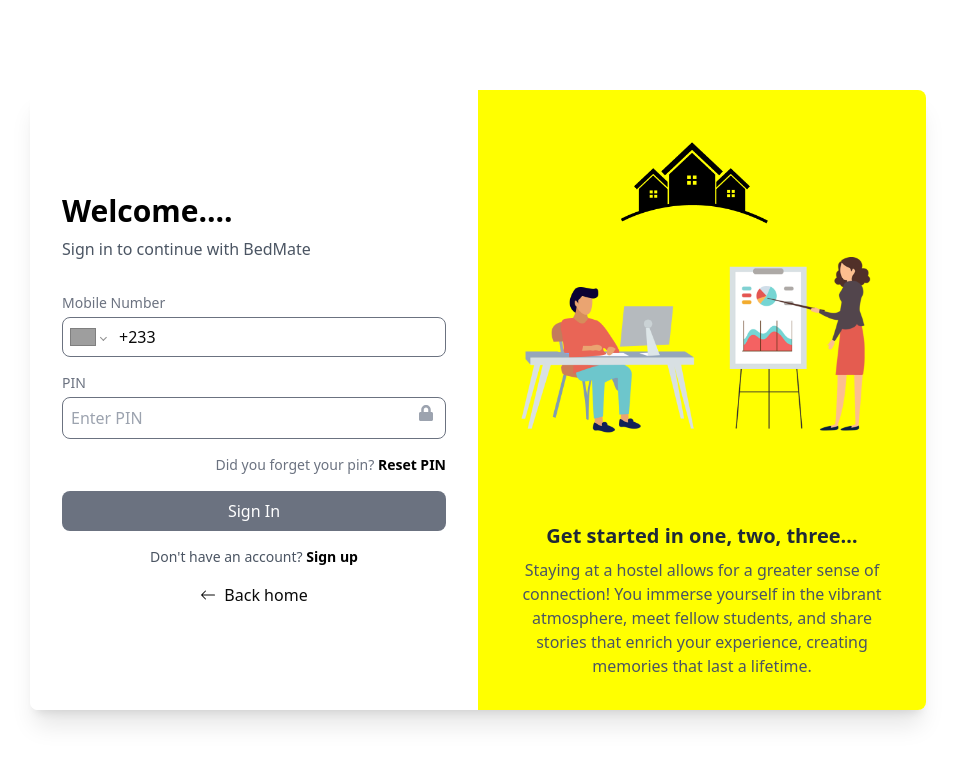
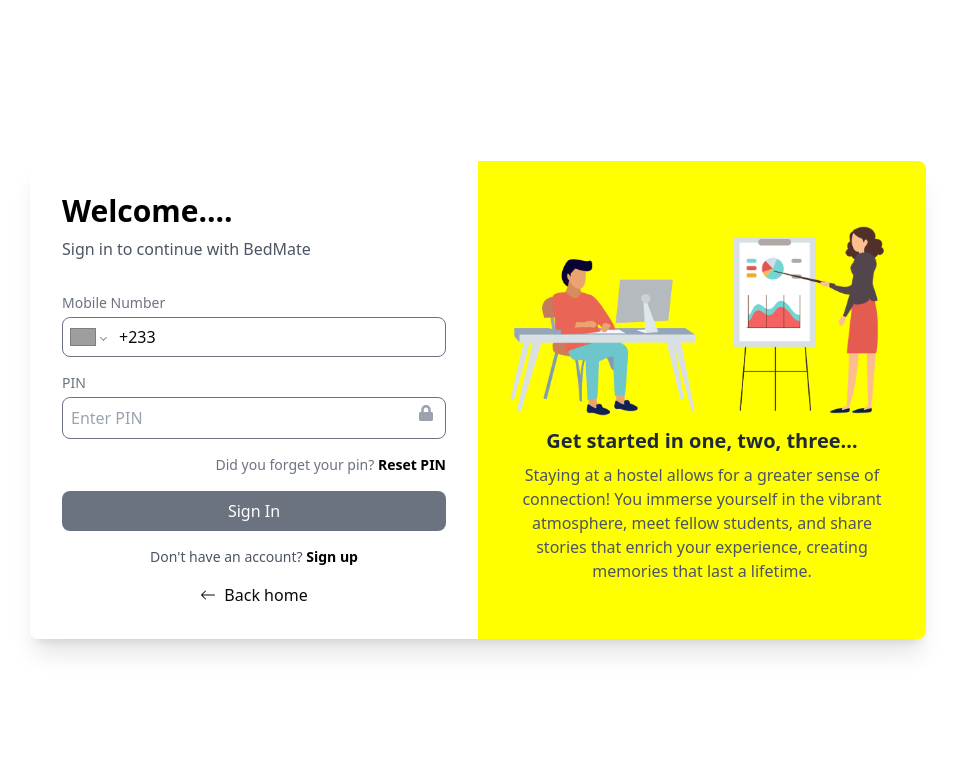
Before and after one commit to cobbygraves/bedmate-user, a Next.js app: page /sign-in in a window 1280 px wide. Shown: the top 764 px of the page, without its empty margins (162-1119 px from the left). Built offline with nearby package versions, Linux system fonts and the light colour scheme; grey boxes are pictures that could not be loaded.

Commit message:
login  ui images croping

```diff
--- a/src/app/sign-in/page.tsx
+++ b/src/app/sign-in/page.tsx
@@ -3,7 +3,6 @@
 import Image from 'next/image'
 import { FaLock } from 'react-icons/fa'
 import illustration from '../images/illustration.png'
-import logo from '../images/hostelimage.png' // Import your logo here
 import PhoneInput from 'react-phone-number-input'
 import { BsArrowLeft } from 'react-icons/bs'
 import Link from 'next/link'
@@ -37,7 +36,7 @@
     <div className='min-h-screen flex items-center justify-center bg-hostel-yellow sm:bg-white'>
       <div className='flex w-full flex-col-reverse sm:flex-row bg-hostel-yellow sm:bg-white sm:shadow-xl rounded-lg overflow-hidden  sm:max-w-2xl lg:max-w-4xl relative'>
         {/* Left Section: Login Form */}
-        <div className='w-full lg:w-1/2 p-3 sm:p-8 flex flex-col justify-center bg-hostel-yellow  sm:bg-white relative bottom-16 sm:bottom-0'>
+        <div className='w-full lg:w-1/2 p-3 sm:p-8 flex flex-col justify-center bg-hostel-yellow  sm:bg-white'>
           <h2 className='text-3xl font-bold text-black'>Welcome....</h2>
           <p className='mt-2 text-gray-600'>
             Sign in to continue with{' '}
@@ -139,16 +138,11 @@
           <Image
             src={illustration}
             alt='Illustration'
-            layout='responsive'
-            className='object-contain'
+            objectFit='contain'
+            objectPosition='center'
           />
 
-          {/* Logo */}
-          <div className='hidden sm:flex justify-center sm:absolute top-2 sm:top-4 sm:right-[35%]'>
-            <Image src={logo} alt='Logo' width={150} height={150} />
-          </div>
-
-          <h3 className='text-xl hidden sm:block font-semibold text-gray-800 mt-4'>
+          <h3 className='text-xl hidden sm:block font-semibold text-gray-800'>
             Get started in one, two, three…
           </h3>
           <p className='text-center text-gray-600 mt-2 hidden sm:block'>
```
Also changed, not shown: src/app/images/illustration.png.
